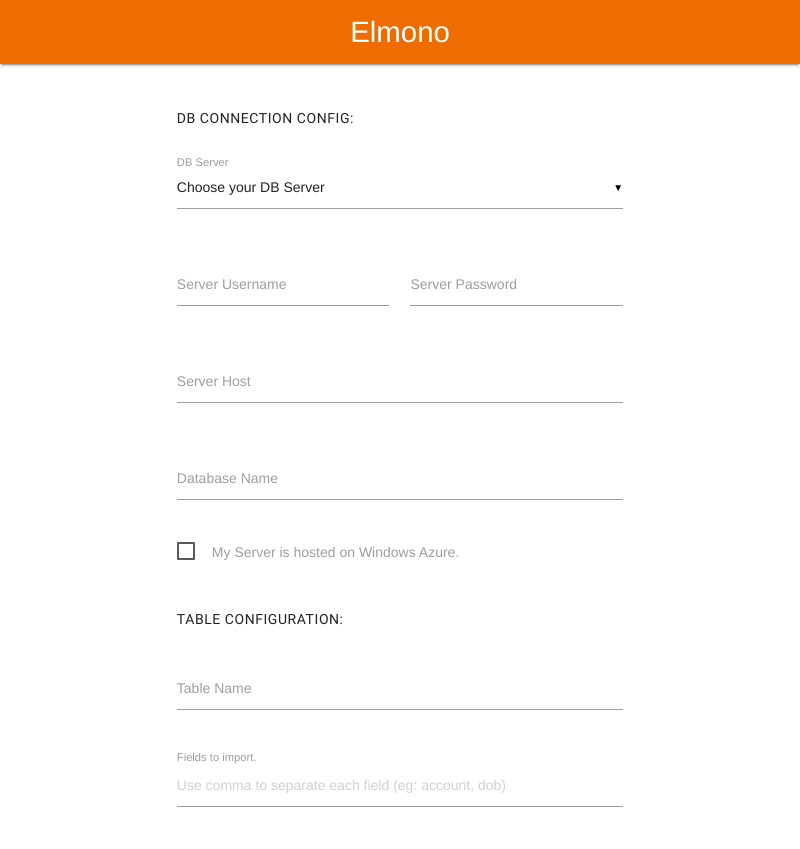
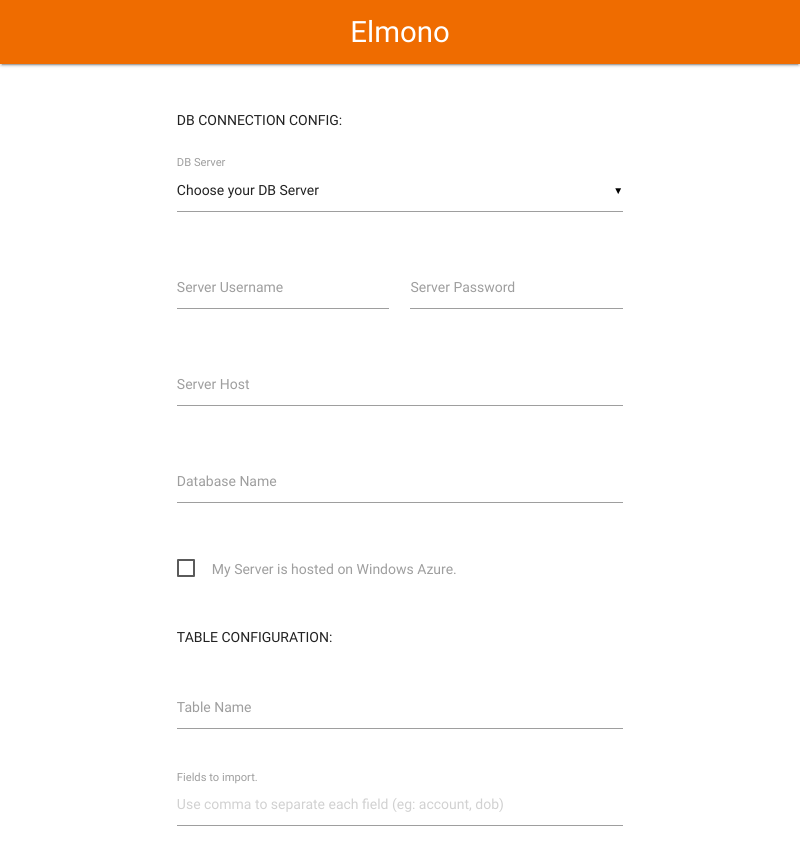
Before and after one commit to ojengwa/elmono, an Electron app: page public/index.html in a window 800 px wide. Shown: the top 849 px of the page. Drawn offline with nearby package versions, Linux system fonts and the light colour scheme.

Commit message:
update index view
Signed-off-by: Bernard Ojengwa <bernardojengwa@gmail.com>

```diff
--- a/public/index.html
+++ b/public/index.html
@@ -3,7 +3,7 @@
 <head>
 	<title>Elmono</title>
   <!--Import Google Icon Font-->
-  <link href="/libs/fonts/material.css" rel="stylesheet">
+  <link href="/fonts/material.css" rel="stylesheet">
   <!--Import materialize.css-->
   <link type="text/css" rel="stylesheet" href="/libs/materialize/dist/css/materialize.min.css"  media="screen,projection"/>
 
@@ -15,7 +15,7 @@
 
   <nav>
     <div class="nav-wrapper orange darken-3">
-      <a href="#!" class="brand-logo center">Elmono</a>
+      <a href="#" class="brand-logo center">Elmono</a>
     </div>
   </nav>
   <br>
```
